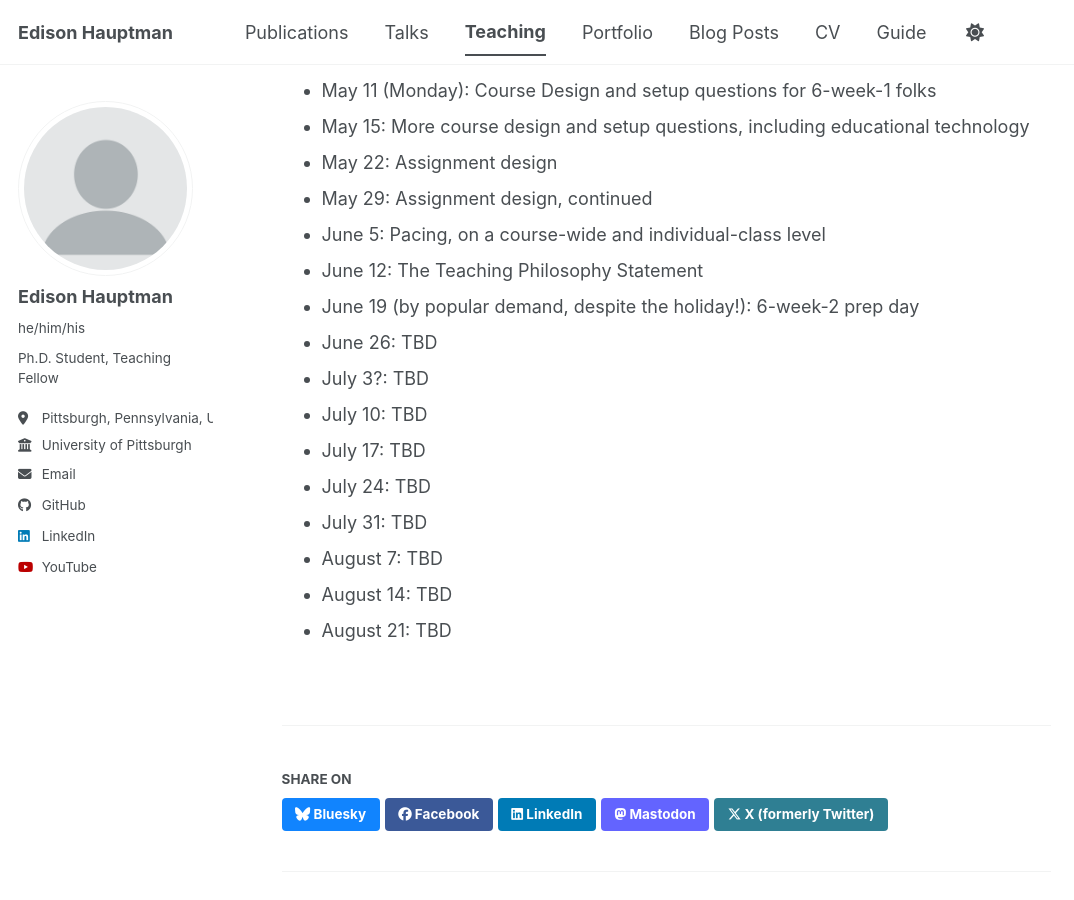
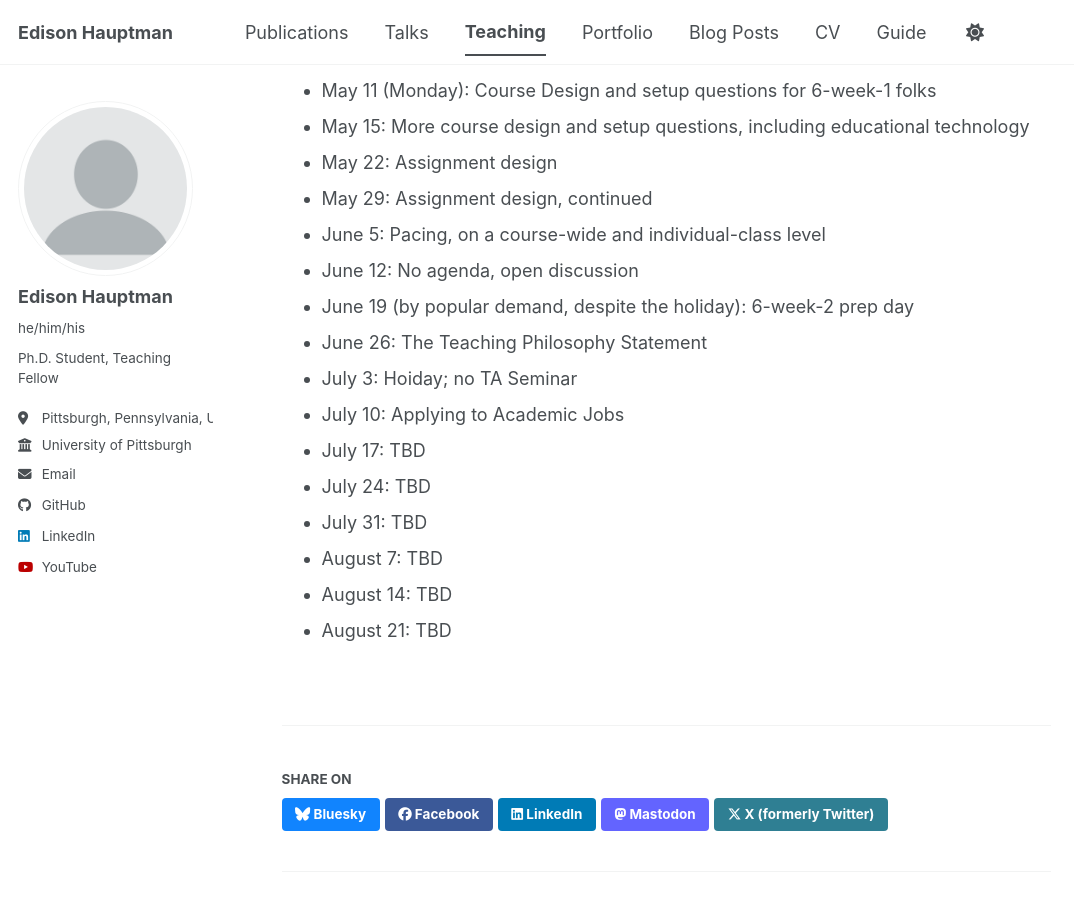
Before and after one commit to edihau/edihau.github.io, a Jekyll site: the page built from _teaching/2026-summer-ta-mentor.md, in a window 1280 px wide and 900 px high, scrolled down 364 px. Shown: the whole window, without its empty margins (0-1074 px from the left). Built offline with Jekyll 4.4.1, drawn with Linux system fonts in a browser that asks for light colours; a script bundle is joined from its source files by our own code; library files that are not in the unit come from our copies.

Commit message:
Update 2026 TA Seminar calendar.

```diff
--- a/_teaching/2026-summer-ta-mentor.md
+++ b/_teaching/2026-summer-ta-mentor.md
@@ -17,11 +17,11 @@ After the success of the first summer Ta Mentoring, my department and I once con
 * May 22: Assignment design
 * May 29: Assignment design, continued
 * June 5: Pacing, on a course-wide and individual-class level
-* June 12: The Teaching Philosophy Statement
-* June 19 (by popular demand, despite the holiday!): 6-week-2 prep day
-* June 26: TBD
-* July 3?: TBD
-* July 10: TBD
+* June 12: No agenda, open discussion
+* June 19 (by popular demand, despite the holiday): 6-week-2 prep day
+* June 26: The Teaching Philosophy Statement
+* July 3: Hoiday; no TA Seminar
+* July 10: Applying to Academic Jobs
 * July 17: TBD
 * July 24: TBD
 * July 31: TBD
```
